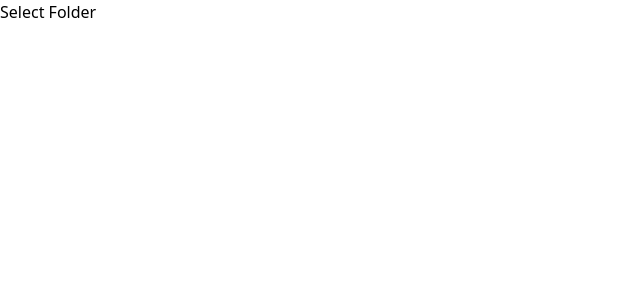
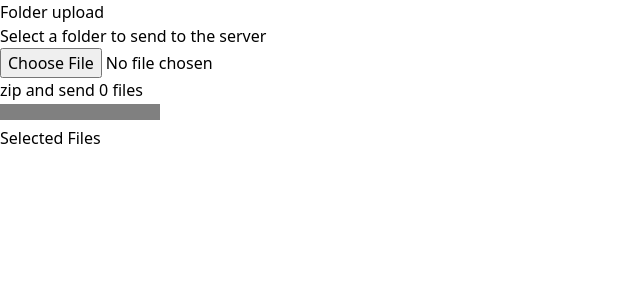
Before and after one commit to atharvagarwal/imageCompression, a React (Vite) app in the folder frontend/: page / in a window 1280 px wide. Shown: the top 300 px of the page, without its empty margins (0-640 px from the left). Built offline with nearby package versions, Linux system fonts and the light colour scheme.

Commit message:
code refactored (zip file func done)

```diff
--- a/frontend/src/App.jsx
+++ b/frontend/src/App.jsx
@@ -1,75 +1,67 @@
-import React, { useState } from 'react';
+import React, { useRef, useState } from "react";
+import JSZip from "jszip";
+import throttle from "lodash.throttle";
+import { saveAs } from "file-saver";
 
-const App = () => {
-  const [selectedFolder, setSelectedFolder] = useState(null);
+export default function App() {
+  const inputRef = useRef(null);
+  const [progress, setProgress] = useState(-1);
+  const [files, setFiles] = useState([]);
 
-  const handleFolderSelect = async () => {
-    try {
-      const directoryHandle = await window.showDirectoryPicker();
-      setSelectedFolder(directoryHandle);
-    } catch (error) {
-      console.error('An error occurred:', error);
+  const onZipUpdate = (metadata) => {
+    setProgress(metadata.percent);
+    console.log("progression: " + metadata.percent.toFixed(2) + " %");
+    if (metadata.currentFile) {
+      console.log("current file = " + metadata.currentFile);
     }
   };
+  const throttledZipUpdate = throttle(onZipUpdate, 50);
 
-  const handleUpload = async () => {
-    if (selectedFolder) {
-      var folderContent = {};
-      var directoryName="root";
-      let directoryContent=[];
-      const readEntries = async (directory) => {
-        const entries = await directory.values();
-        let entry = await entries.next();
-        while (!entry.done) {
-          if (entry.value.kind === 'file') {
-            directoryContent.push(entry.value);
-            folderContent[directoryName]=directoryContent;
-            console.log(folderContent);
-          } else if (entry.value.kind === 'directory') {
-            directoryName=entry.value.name;
-            if(directoryContent.length===0){
-              folderContent[directoryName]=[];
-            }
-            directoryContent=[];
-            await readEntries(entry.value);
-          }
-          entry = await entries.next();
-        }
-      };
-      readEntries(selectedFolder);
-      // Now you have the list of folder contents in the folderContents array
-      console.log('Folder contents:', [folderContent]);
+  const onZipAndSend = async () => {
+    const zip = new JSZip();
+    const files = Array.from(inputRef.current.files);
 
-    // Continue with your upload logic
-    fetch('http://localhost:3000/upload-folder', {
-  method: 'POST',
-  headers: {
-    'Content-Type': 'application/json'
-  },
-  body: [folderContent]
-})
-.then(response => response.json())
-.then(data => {
-  console.log(data);
-})
-.catch(error => {
-  console.error(error);
-});
+    files.forEach((file) => {
+      zip.file(file.webkitRelativePath, file);
+    });
+
+    try {
+      const zipContent = await zip.generateAsync({ type: "blob" }, throttledZipUpdate);
+      const formData = new FormData();
+      formData.append("zipFile", zipContent,"images.zip");
+
+      const response = await fetch("http://localhost:3000/upload", {
+        method: "POST",
+        body: formData,
+      });
+
+      if (response.ok) {
+        console.log("Zip file sent to the backend successfully.");
+      } else {
+        console.error("Error sending zip file to the backend.");
+      }
+    } catch (error) {
+      console.error("Error generating zip or sending to backend:", error);
     }
   };
 
   return (
-    <div>
-      <button onClick={handleFolderSelect}>Select Folder</button>
-      {selectedFolder && (
+    <div className="App">
+      <h1>Folder upload</h1>
+      <h2>Select a folder to send to the server</h2>
+      <input ref={inputRef} type="file" webkitdirectory="true" />
         <div>
-          <p>Selected folder:</p>
-          <p>{selectedFolder.name}</p>
-          <button onClick={handleUpload}>Upload Folder</button>
+          <div>
+            <button onClick={onZipAndSend}>zip and send {files.length} files</button>
+          </div>
+          <progress max="100" value={progress}>
+            {progress?.toFixed(2)}%{" "}
+          </progress>
+          <h3>Selected Files</h3>
+          {files.map((file) => (
+            <div key={file.webkitRelativePath}>{file.webkitRelativePath}</div>
+          ))}
         </div>
-      )}
     </div>
   );
-};
-
-export default App;
+}
```
